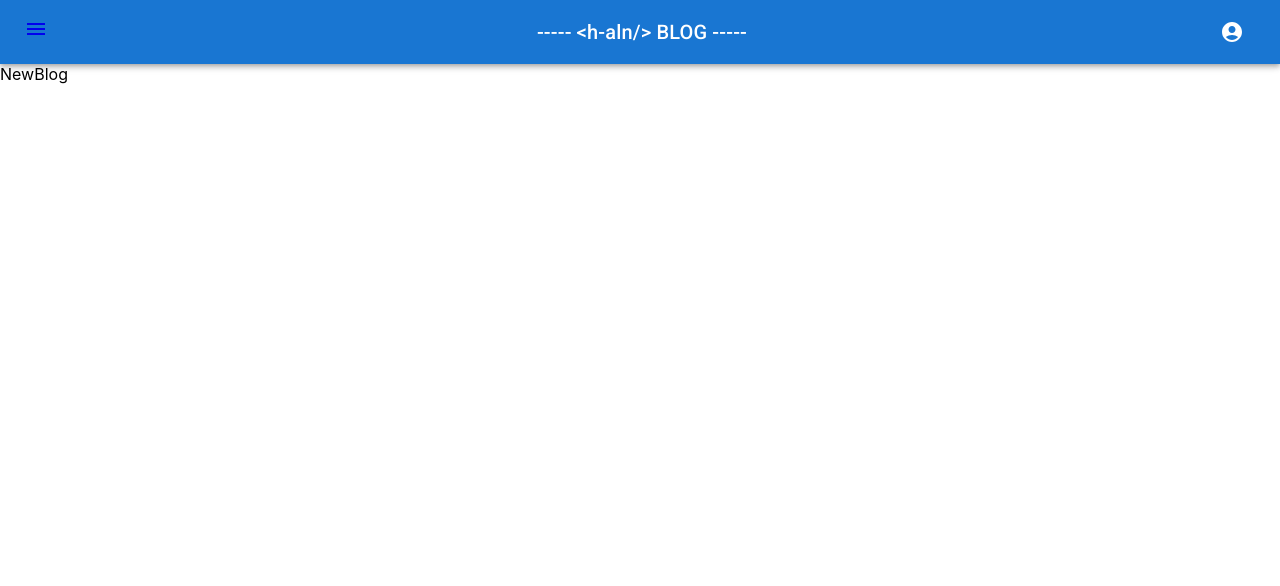
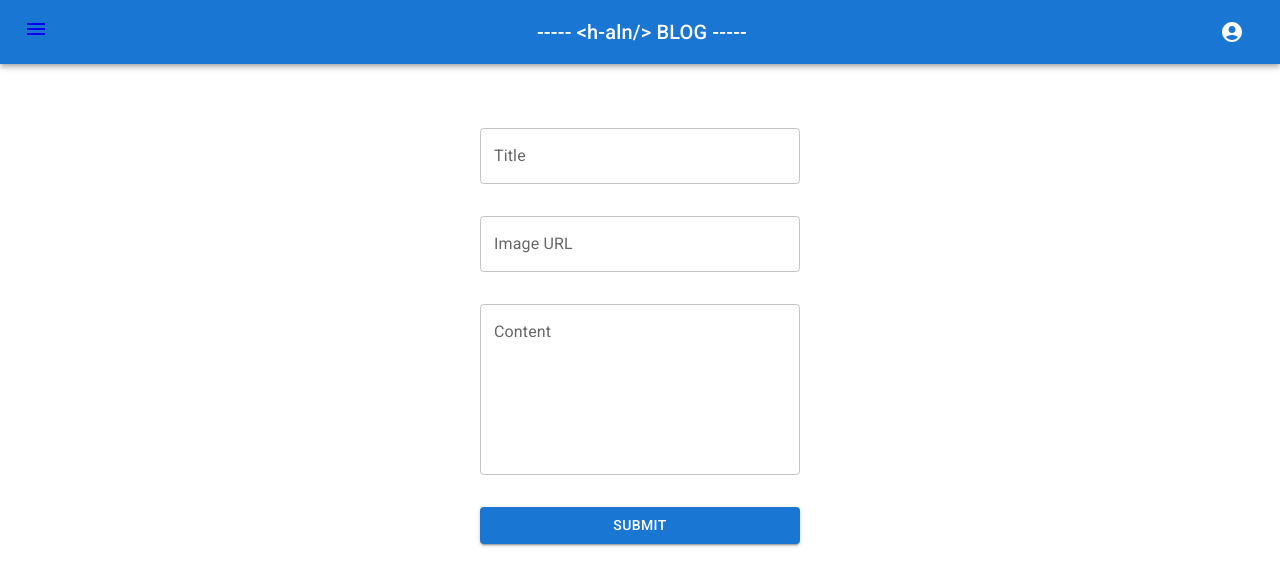
Before and after one commit to huseyin-aln/FireBlog-App-RP, a React (Create React App) app: page /newblog in a window 1280 px wide. Shown: the top 586 px of the page. Built offline with nearby package versions, Linux system fonts and the light colour scheme; no server answers.

Commit message:
blogCard

```diff
--- a/src/components/BlogCard.jsx
+++ b/src/components/BlogCard.jsx
@@ -9,33 +9,26 @@ import Typography from "@mui/material/Typography";
 import FavoriteIcon from "@mui/icons-material/Favorite";
 import ChatBubbleIcon from "@mui/icons-material/ChatBubble";
 
-const ExpandMore = styled((props) => {
-  const { expand, ...other } = props;
-  return <IconButton {...other} />;
-})(({ theme, expand }) => ({
-  transform: !expand ? "rotate(0deg)" : "rotate(180deg)",
-  marginLeft: "auto",
-  transition: theme.transitions.create("transform", {
-    duration: theme.transitions.duration.shortest,
-  }),
-}));
-
-export default function BlogCard() {
-  const [expanded, setExpanded] = React.useState(false);
-
+export default function BlogCard({ blogCard }) {
   return (
     <Card sx={{ maxWidth: 345 }}>
       <CardMedia
         component="img"
         height="194"
-        image="/static/images/cards/paella.jpg"
-        alt="Paella dish"
+        image={blogCard.imageUrl}
+        alt="image"
       />
       <CardContent>
+        <Typography
+          variant="h5"
+          component="h2"
+          color="primary"
+          sx={{ fontFamily: "Girassol" }}
+        >
+          {blogCard.title}
+        </Typography>
         <Typography variant="body2" color="text.secondary">
-          This impressive paella is a perfect party dish and a fun meal to cook
-          together with your guests. Add 1 cup of frozen peas along with the
-          mussels, if you like.
+          {blogCard.content}
         </Typography>
       </CardContent>
 
--- a/src/helpers/firebase.js
+++ b/src/helpers/firebase.js
@@ -9,12 +9,15 @@ import {
   GoogleAuthProvider,
   signInWithPopup,
 } from "firebase/auth";
+import { getDatabase, ref, set, push, onValue } from "firebase/database";
+import { useEffect, useState } from "react";
 
 // TODO: Replace the following with your app's Firebase project configuration
 
 const firebaseConfig = {
   apiKey: process.env.REACT_APP_apiKey,
   authDomain: process.env.REACT_APP_authDomain,
+  databaseURL: process.env.REACT_APP_databaseURL,
   projectId: process.env.REACT_APP_projectId,
   storageBucket: process.env.REACT_APP_storageBucket,
   messagingSenderId: process.env.REACT_APP_messagingSenderId,
@@ -22,7 +25,7 @@ const firebaseConfig = {
 };
 
 // Initialize Firebase
-const app = initializeApp(firebaseConfig);
+export const app = initializeApp(firebaseConfig);
 
 // Initialize Firebase Authentication and get a reference to the service
 const auth = getAuth(app);
@@ -83,3 +86,35 @@ export const signUpProvider = (navigate) => {
       console.log(error);
     });
 };
+
+export const AddBlog = (info) => {
+  const db = getDatabase(app);
+  const blogRef = ref(db, "blogs/");
+  const newBlogRef = push(blogRef);
+  set(newBlogRef, {
+    title: info.title,
+    imageUrl: info.imageUrl,
+    content: info.content,
+  });
+};
+
+export const useFetch = () => {
+  const [isLoading, setIsLoading] = useState();
+  const [blogList, setBlogList] = useState();
+
+  useEffect(() => {
+    const db = getDatabase(app);
+    const blogRef = ref(db, "blogs/");
+    onValue(blogRef, (snapshot) => {
+      const data = snapshot.val();
+      const blogArray = [];
+
+      for (let id in data) {
+        blogArray.push({ id, ...data[id] });
+      }
+      setBlogList(blogArray);
+      setIsLoading(false);
+    });
+  }, []);
+  return { isLoading, blogList };
+};
--- a/src/pages/Dashboard.jsx
+++ b/src/pages/Dashboard.jsx
@@ -1,10 +1,63 @@
 import React from "react";
 import BlogCard from "../components/BlogCard";
+import loadingGif from "../assets/loading.gif";
+import Typography from "@mui/material/Typography";
+import Container from "@mui/material/Container";
+import Grid from "@mui/material/Grid";
+import Box from "@mui/material/Box";
+import { useFetch } from "../helpers/firebase";
 
 const Dashboard = () => {
+  const { isLoading, blogList } = useFetch();
   return (
     <div>
-      <BlogCard />
+      <Typography
+        sx={{ fontFamily: "Girassol", textAlign: "center", color: "primary" }}
+        variant="h2"
+        noWrap
+      >
+        ──── Dashboard ────
+      </Typography>
+      {isLoading && (
+        <Box
+          component="img"
+          sx={{
+            width: 40,
+            maxHeight: { xs: 233, md: 167 },
+            maxWidth: { xs: 350, md: 250 },
+            cursor: "pointer",
+          }}
+          alt="cw"
+          src={loadingGif}
+        />
+      )}
+
+      {!isLoading && (
+        <>
+          <Container sx={{ marginTop: "4rem" }}>
+            <Grid
+              container
+              justifyContent="center"
+              spacing={4}
+              sx={{ paddingTop: "2rem" }}
+            >
+              {blogList?.map((blogCard) => (
+                <Grid
+                  item
+                  xs={12}
+                  sm={6}
+                  md={3}
+                  lg={4}
+                  spacing={2}
+                  key={blogCard.id}
+                >
+                  <BlogCard blogCard={blogCard} />
+                </Grid>
+              ))}
+            </Grid>
+          </Container>
+        </>
+      )}
     </div>
   );
 };
--- a/src/pages/NewBlog.jsx
+++ b/src/pages/NewBlog.jsx
@@ -1,7 +1,79 @@
-import React from "react";
+import { useState } from "react";
+import Box from "@mui/material/Box";
+import TextField from "@mui/material/TextField";
+import Button from "@mui/material/Button";
+import { AddBlog } from "../helpers/firebase";
 
-const NewBlog = () => {
-  return <div>NewBlog</div>;
-};
+const initialValues = { title: "", imageUrl: "", content: "" };
 
-export default NewBlog;
+export default function NexBlog() {
+  const [info, setInfo] = useState(initialValues);
+
+  const handleChange = (e) => {
+    e.preventDefault();
+    const name = e.target.name;
+    const value = e.target.value;
+    // console.log(name, value);
+    setInfo({ ...info, [name]: value });
+    // console.log(info);
+  };
+
+  const handleSubmit = (e) => {
+    e.preventDefault();
+    // console.log(info);
+    AddBlog(info);
+  };
+
+  return (
+    <Box
+      component="form"
+      display="flex"
+      flexDirection="column"
+      alignItems="center"
+      justifyContent="center"
+      gap={4}
+      marginTop="4rem"
+      // onSubmit={handleSubmit}
+    >
+      <TextField
+        autoComplete="given-title"
+        id="title-input"
+        label="Title"
+        type="text"
+        name="title"
+        value={info.title}
+        sx={{ width: "20rem" }}
+        onChange={handleChange}
+      />
+      <TextField
+        autoComplete="given-image"
+        id="img-input"
+        label="Image URL"
+        type="text"
+        name="imageUrl"
+        value={info.imageUrl}
+        sx={{ width: "20rem" }}
+        onChange={handleChange}
+      />
+
+      <TextField
+        autoComplete="given-content"
+        id="content-input"
+        label="Content"
+        name="content"
+        value={info.content}
+        multiline
+        rows={6}
+        sx={{ width: "20rem" }}
+        onChange={handleChange}
+      />
+      <Button
+        variant="contained"
+        sx={{ width: "20rem" }}
+        onClick={handleSubmit}
+      >
+        Submit
+      </Button>
+    </Box>
+  );
+}
```
